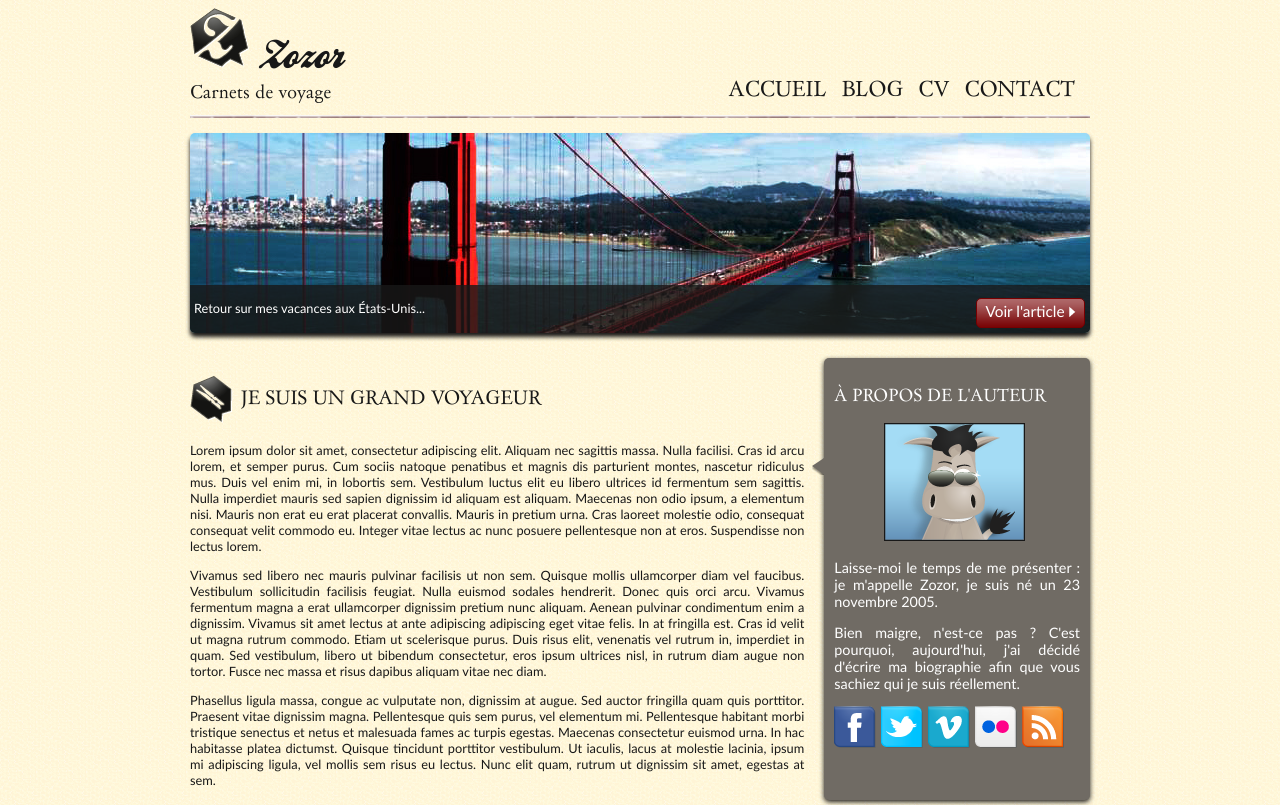
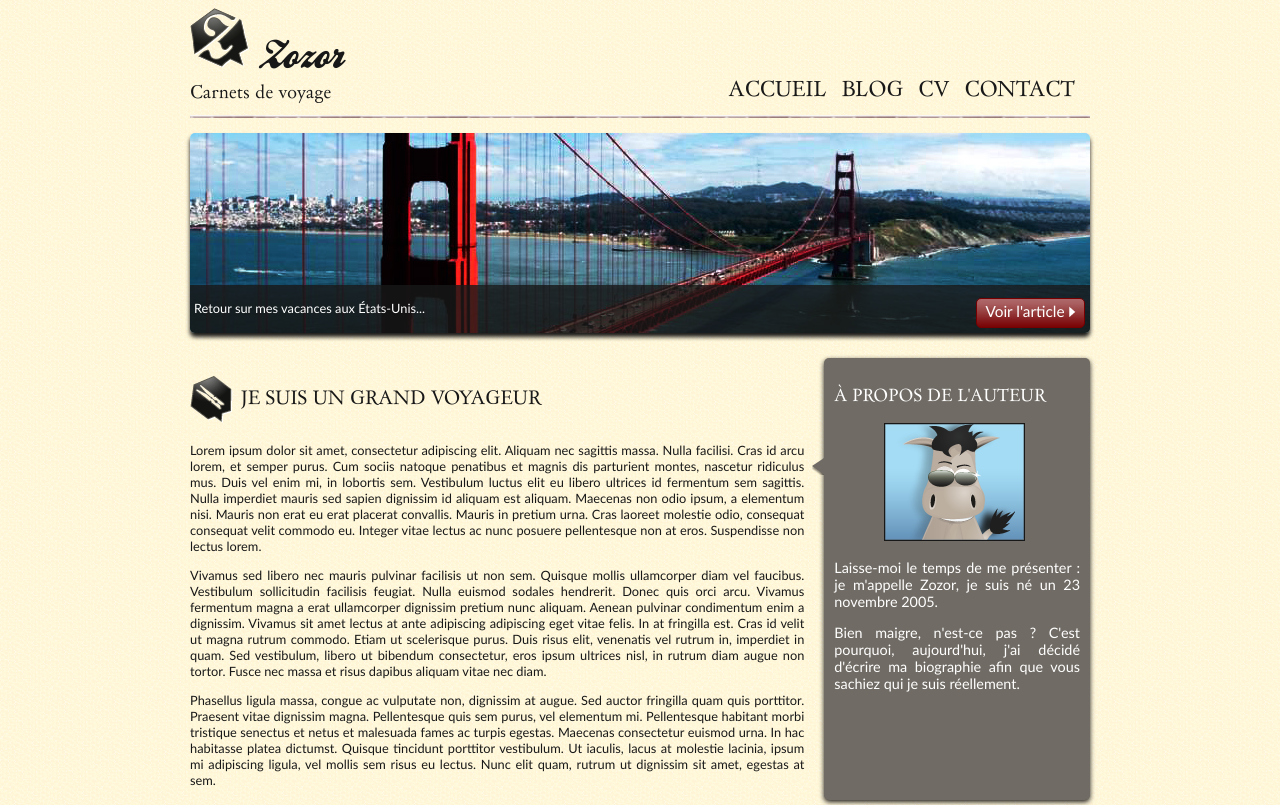
Before and after one commit to ThomasEcalle/2_i_2, a plain HTML site: page index.html in a window 1280 px wide. Shown: the top 805 px of the page. Drawn offline with Linux system fonts and the light colour scheme.

Commit message:
Remove social buttons

```diff
--- a/index.html
+++ b/index.html
@@ -47,7 +47,6 @@
                     <p id="photo_zozor"><img src="images/zozor_classe.png" alt="Photo de Zozor" /></p>
                     <p>Laisse-moi le temps de me présenter&nbsp;: je m'appelle Zozor, je suis né un 23 novembre 2005.</p>
                     <p>Bien maigre, n'est-ce pas ? C'est pourquoi, aujourd'hui, j'ai décidé d'écrire ma biographie afin que vous sachiez qui je suis réellement.</p>
-                    <p><img src="images/facebook.png" alt="Facebook" /><img src="images/twitter.png" alt="Twitter" /><img src="images/vimeo.png" alt="Vimeo" /><img src="images/flickr.png" alt="Flickr" /><img src="images/rss.png" alt="RSS" /></p>
                 </aside>
             </section>
 
```
